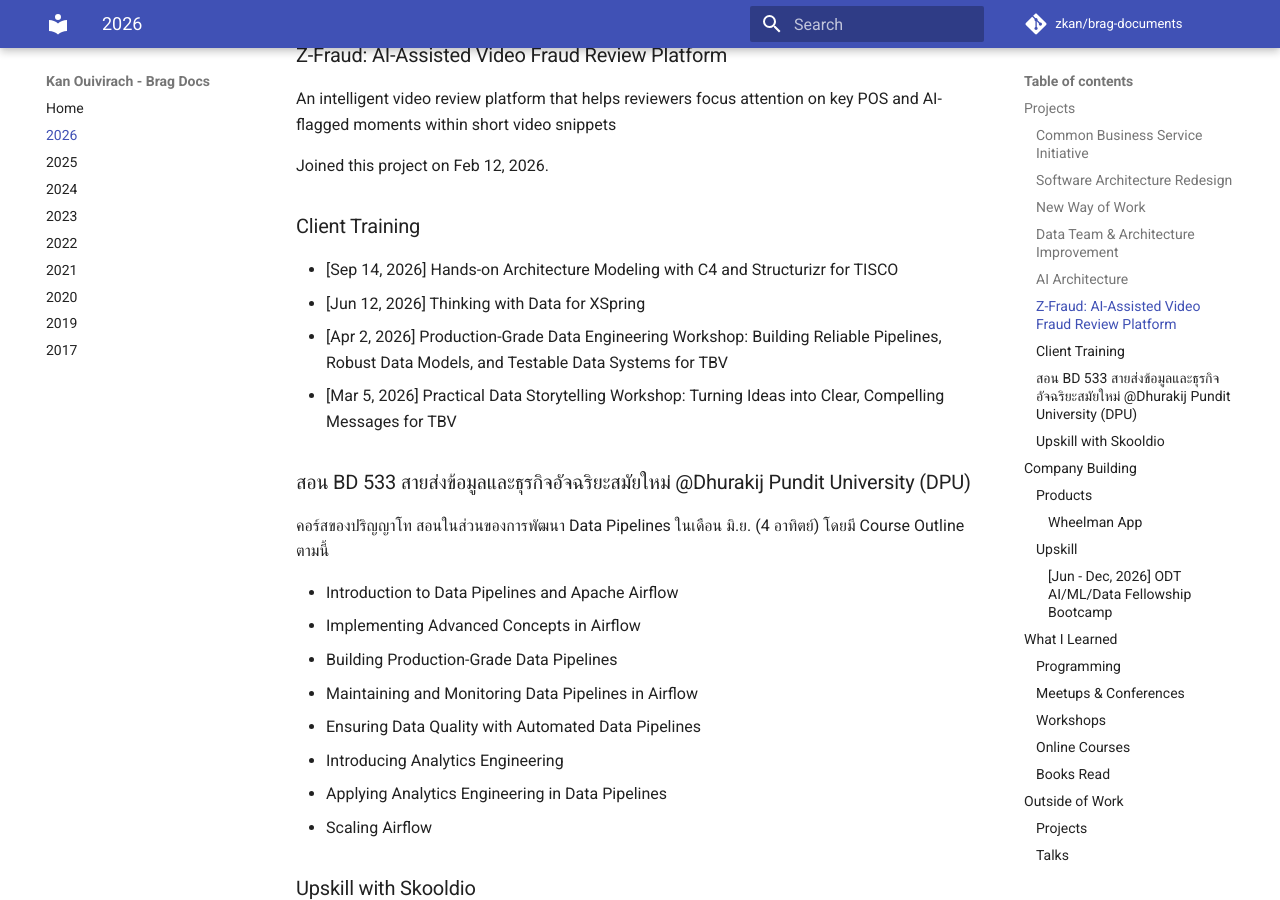
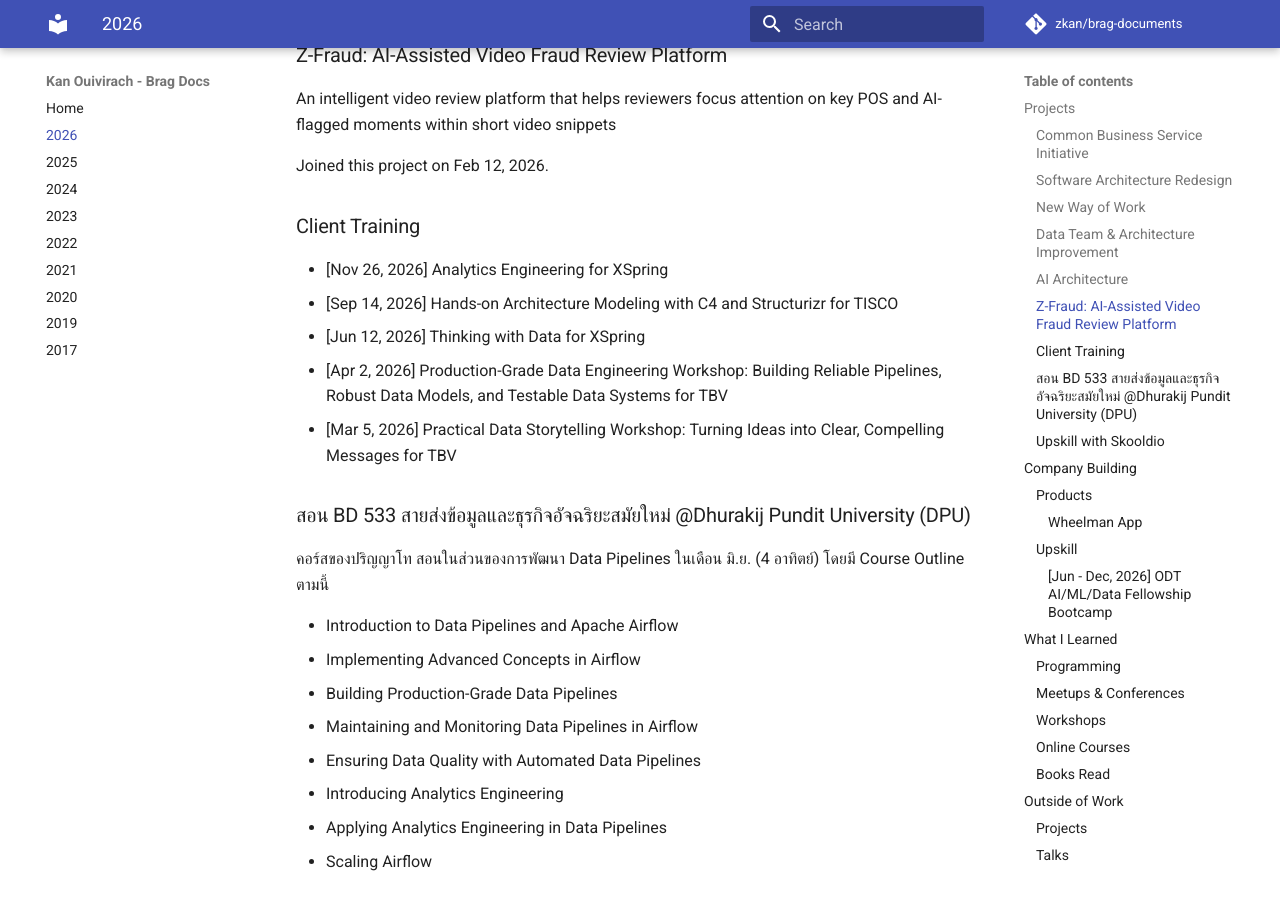
Before and after one commit to zkan/brag-documents, an MkDocs documentation site: the page built from docs/2026.md, in a window 1280 px wide and 900 px high, scrolled down 1497 px. Built offline with MkDocs 1.6.1 and Material for MkDocs 9.7.7, drawn with Linux system fonts in a browser that asks for light colours; comment, search, counter and statistics services are not loaded.

Commit message:
Add analytics engineering

```diff
--- a/docs/2026.md
+++ b/docs/2026.md
@@ -59,6 +59,7 @@ Joined this project on Feb 12, 2026.
 
 ### Client Training
 
+* [Nov 26, 2026] Analytics Engineering for XSpring
 * [Sep 14, 2026] Hands-on Architecture Modeling with C4 and Structurizr for TISCO
 * [Jun 12, 2026] Thinking with Data for XSpring
 * [Apr 2, 2026] Production-Grade Data Engineering Workshop: Building Reliable
```
